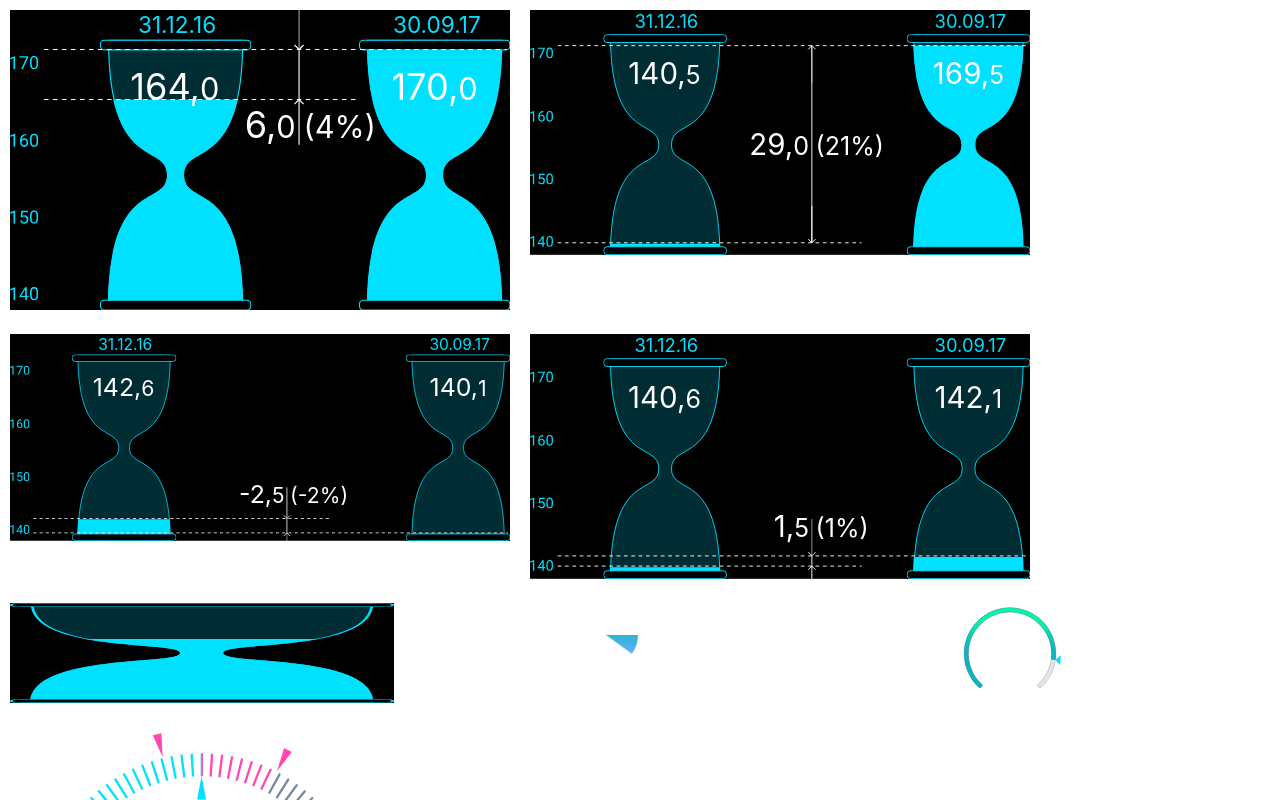
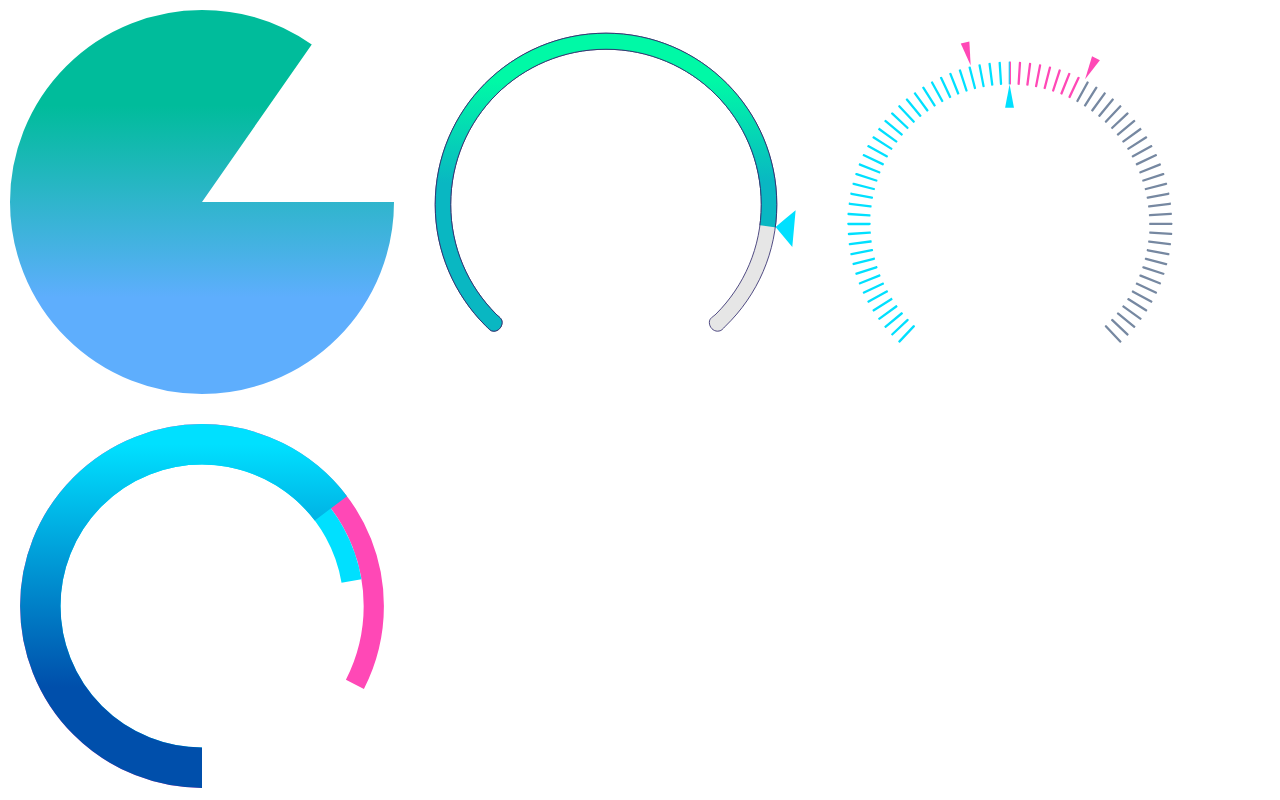
Before and after one commit to elantsev/SandClocks, a React (Create React App) app: page / in a window 1280 px wide. Shown: the top 800 px of the page. Built offline with nearby package versions, Linux system fonts and the light colour scheme.

Commit message:
DonutChart3

```diff
--- a/src/App.js
+++ b/src/App.js
@@ -6,6 +6,7 @@ import SandClockSVG from './components/SandClockSVG';
 import PieChart from './components/PieChart';
 import SpeedometerChart from './components/SpeedometerChart';
 import SpeedometerChart3 from './components/SpeedometerChart3';
+import DonutChart3 from './components/DonutChart3';
 
 
 function App () {
@@ -15,7 +16,7 @@ function App () {
         scale={[140, 150, 160, 170]}
         data1={{ date: '31.12.16', value: 150 }}
         data2={{ date: '30.09.17', value: 165.6 }} /> */}
-      <SandClocksSVG shift={0} className="item"
+      {/* <SandClocksSVG shift={0} className="item"
         scale={[140, 150, 160, 170]}
         data1={{ date: '31.12.16', value: 164 }}
         data2={{ date: '30.09.17', value: 170 }} />
@@ -32,10 +33,15 @@ function App () {
         data1={{ date: '31.12.16', value: 140.6 }}
         data2={{ date: '30.09.17', value: 142.1 }} />
 
-      <SandClockSVG value={0.65} height="100" width="60" />
-      <PieChart startDegree={90} value={0.1} color={'url(#gradient)'} />
+       <SandClockSVG value={0.65} height="100" width="60" /> */}
+      <PieChart startDegree={90} value={0.85} color={'url(#gradient)'} />
       <SpeedometerChart value={0.85} />
       <SpeedometerChart3 value1={0.5} value2={0.6} value3={0.45} />
+      <DonutChart3 value1={0.65} value2={0.7} value3={0.85} />
+
+
+
+
     </div>
   );
 }
--- /dev/null
+++ b/src/components/DonutChart3.jsx
@@ -0,0 +1,51 @@
+import React from "react";
+
+const DonutChart3 = ({
+  startDegree = 180,
+  value1 = 0.1,
+  value2 = 0.6,
+  value3 = 1,
+  color = "url(#paint1_linear)",
+  ...props
+}) => {
+  return (
+    <svg
+      fill="none"
+      transform={`rotate(${startDegree - 90} 0 0)`}
+      viewBox="0 0 38 38"
+      {...props}
+    >
+      <defs>
+        <linearGradient id="paint1_linear12" x1="0%" y1="0%" x2="75%" y2="0%">
+          <stop stop-color="#00E0FF" />
+          <stop offset="1" stop-color="#004FAB" />
+        </linearGradient>
+      </defs>
+      <circle
+        cx="19"
+        cy="19"
+        r="17"
+        stroke="#FF48B6"
+        strokeWidth="2"
+        strokeDasharray={[value3 * 103.67, 103.67]}
+      ></circle>
+      <circle
+        cx="19"
+        cy="19"
+        r="15"
+        stroke="#00E0FF"
+        strokeWidth="2"
+        strokeDasharray={[value2 * 97.387, 97.387]}
+      ></circle>
+      <circle
+        cx="19"
+        cy="19"
+        r="16"
+        stroke="url(#paint1_linear12)"
+        strokeWidth="4"
+        strokeDasharray={[value1 * 100, 100]}
+      ></circle>
+    </svg>
+  );
+};
+export default DonutChart3;
--- a/src/components/PieChart.jsx
+++ b/src/components/PieChart.jsx
@@ -3,8 +3,6 @@ import React from "react";
 const PieChart = ({ startDegree = 0, value = 70, color = "red", ...props }) => {
   return (
     <svg
-      width="64"
-      height="64"
       fill="none"
       transform={`rotate(${startDegree - 90} 0 0)`}
       viewBox="0 0 64 64"
--- a/src/components/SpeedometerChart.jsx
+++ b/src/components/SpeedometerChart.jsx
@@ -4,8 +4,6 @@ function SpeedometerChart({ value }) {
   return (
     <svg
       xmlns="http://www.w3.org/2000/svg"
-      width="100"
-      height="100"
       fill="none"
       viewBox="-50 0 941 914"
     >
```
